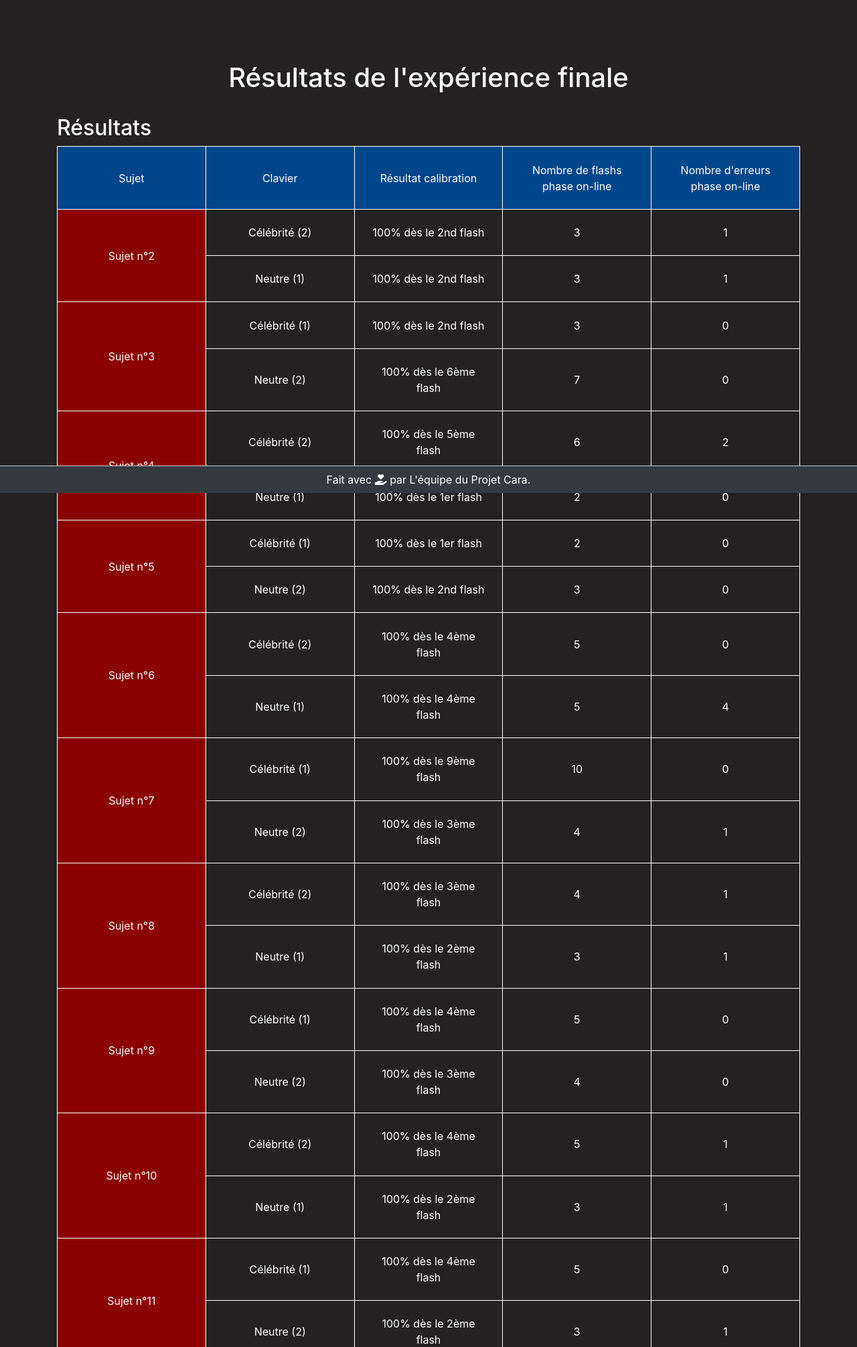
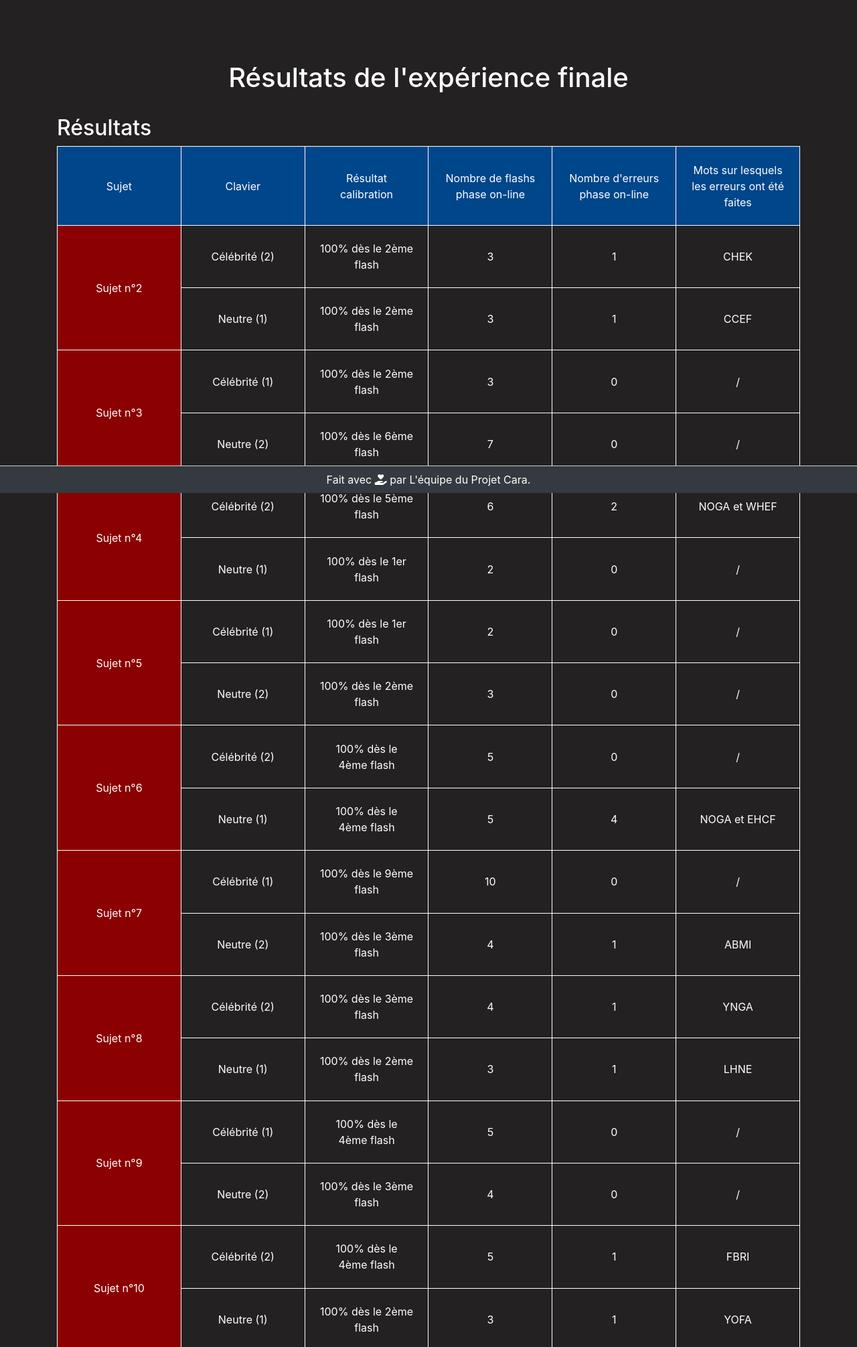
Before and after one commit to Zoko91/Website_Cara, a PHP site: page /resultats.php in a window 1280 px wide. Shown: the part 64-2075 px from the top of the page at 67% size. Run offline with PHP 8.4, Linux system fonts and the light colour scheme; some libraries are stand-ins or nearby versions.

Commit message:
page résultats

```diff
--- a/resultats.php
+++ b/resultats.php
@@ -14,35 +14,40 @@
                     <td>Résultat calibration</td>
                     <td>Nombre de flashs phase on-line</td>
                     <td>Nombre d'erreurs phase on-line</td>
+                    <td>Mots sur lesquels les erreurs ont été faites</td>
                 </tr>
                 <tr>
                 <tr>
                     <td rowspan="2" style="background-color : rgb(139,0,0)">Sujet n°2</td>
                     <td>Célébrité (2)</td>
-                    <td>100% dès le 2nd flash</td>
+                    <td>100% dès le 2ème flash</td>
                     <td>3</td>
                     <td>1</td>
+                    <td>CHEK</td>
                 </tr>
                 <tr>
                     <td>Neutre (1)</td>
-                    <td>100% dès le 2nd flash</td>
+                    <td>100% dès le 2ème flash</td>
                     <td>3</td>
                     <td>1</td>
+                    <td>CCEF</td>
                 </tr>
                 </tr>
                 <tr>
                 <tr>
                     <td rowspan="2" style="background-color : rgb(139,0,0)">Sujet n°3</td>
                     <td>Célébrité (1)</td>
-                    <td>100% dès le 2nd flash</td>
+                    <td>100% dès le 2ème flash</td>
                     <td>3</td>
                     <td>0</td>
+                    <td>/</td>
                 </tr>
                 <tr>
                     <td>Neutre (2)</td>
                     <td>100% dès le 6ème flash</td>
                     <td>7</td>
                     <td>0</td>
+                    <td>/</td>
                 </tr>
                 </tr>
                 <tr>
@@ -52,12 +57,14 @@
                     <td>100% dès le 5ème flash</td>
                     <td>6</td>
                     <td>2</td>
+                    <td>NOGA et WHEF</td>
                 </tr>
                 <tr>
                     <td>Neutre (1)</td>
                     <td>100% dès le 1er flash</td>
                     <td>2</td>
                     <td>0</td>
+                    <td>/</td>
                 </tr>
                 </tr>
                 <tr>
@@ -67,12 +74,14 @@
                     <td>100% dès le 1er flash</td>
                     <td>2</td>
                     <td>0</td>
+                    <td>/</td>
                 </tr>
                 <tr>
                     <td>Neutre (2)</td>
-                    <td>100% dès le 2nd flash</td>
+                    <td>100% dès le 2ème flash</td>
                     <td>3</td>
                     <td>0</td>
+                    <td>/</td>
                 </tr>
                 </tr>
                 <tr>
@@ -82,12 +91,14 @@
                     <td>100% dès le 4ème flash</td>
                     <td>5</td>
                     <td>0</td>
+                    <td>/</td>
                 </tr>
                 <tr>
                     <td>Neutre (1)</td>
                     <td>100% dès le 4ème flash</td>
                     <td>5</td>
                     <td>4</td>
+                    <td>NOGA et EHCF</td>
                 </tr>
                 </tr>
                 <tr>
@@ -97,12 +108,14 @@
                     <td>100% dès le 9ème flash</td>
                     <td>10</td>
                     <td>0</td>
+                    <td>/</td>
                 </tr>
                 <tr>
                     <td>Neutre (2)</td>
                     <td>100% dès le 3ème flash</td>
                     <td>4</td>
                     <td>1</td>
+                    <td>ABMI</td>
                 </tr>
                 </tr>
                 <tr>
@@ -112,12 +125,14 @@
                     <td>100% dès le 3ème flash</td>
                     <td>4</td>
                     <td>1</td>
+                    <td>YNGA</td>
                 </tr>
                 <tr>
                     <td>Neutre (1)</td>
                     <td>100% dès le 2ème flash</td>
                     <td>3</td>
                     <td>1</td>
+                    <td>LHNE</td>
                 </tr>
                 </tr>
                 <tr>
@@ -127,12 +142,14 @@
                     <td>100% dès le 4ème flash</td>
                     <td>5</td>
                     <td>0</td>
+                    <td>/</td>
                 </tr>
                 <tr>
                     <td>Neutre (2)</td>
                     <td>100% dès le 3ème flash</td>
                     <td>4</td>
                     <td>0</td>
+                    <td>/</td>
                 </tr>
                 </tr>
                 <tr>
@@ -142,12 +159,14 @@
                     <td>100% dès le 4ème flash</td>
                     <td>5</td>
                     <td>1</td>
+                    <td>FBRI</td>
                 </tr>
                 <tr>
                     <td>Neutre (1)</td>
                     <td>100% dès le 2ème flash</td>
                     <td>3</td>
                     <td>1</td>
+                    <td>YOFA</td>
                 </tr>
                 </tr>
                 <tr>
@@ -157,12 +176,14 @@
                     <td>100% dès le 4ème flash</td>
                     <td>5</td>
                     <td>0</td>
+                    <td>/</td>
                 </tr>
                 <tr>
                     <td>Neutre (2)</td>
                     <td>100% dès le 2ème flash</td>
                     <td>3</td>
                     <td>1</td>
+                    <td>LFNE</td>
                 </tr>
                 </tr>
                 <tr>
@@ -172,12 +193,14 @@
                     <td>100% dès le 2ème flash</td>
                     <td>3</td>
                     <td>0</td>
+                    <td>/</td>
                 </tr>
                 <tr>
                     <td>Neutre (1)</td>
                     <td>100% dès le 3ème flash</td>
                     <td>4</td>
                     <td>0</td>
+                    <td>/</td>
                 </tr>
                 </tr>
             </table>
@@ -186,5 +209,28 @@
             <br/>
 
         </section>
+        <section>
+            <h2>Analyse des résultats</h2>
+            <p>
+                Tout d'abord, étudions la réussite obtenue lors de "l'écriture" des quatre mots imposés en phase de test on-line.
+                En moyenne, le pourcentage de réussite est de 97,5 % avec le clavier célébrité, contre 94,375% avec le clavier neutre.
+                On ne distingue donc pas à première vue de réelle différence entre les performances réalisées avec les deux claviers. Néanmoins,
+                une analyse statistique plus poussée pourra être réalisée, afin de vérifier s'il y a ou non une différence significative.
+            </p>
+            <br/>
+            <img class="image" src="images/reussite.png" alt="Graphique illustrant le pourcentage de réussite moyen de chaque clavier dans l'écriture des mots"/>
+            <p class="text-center"><em>Figure n°1 : Pourcentage de réussite moyen obtenu avec chaque clavier pour "l'écriture" des mots</em></p>
+            <br/>
+            <p>
+                Nous pouvons tout de même étudier ces résultats sous un autre angle. En observant, pour chaque participant si celui-ci a fait plus d'erreurs
+                sur le clavier célébrité, sur le clavier neutre, ou autant sur les deux.<br/>
+                On remarque ainsi que plus de la moitié des sujets ont fait autant d'erreurs sur les deux claviers. Quatre participants en ont fait
+                plus sur le clavier neutre que sur le calvier célébrité, et un seul en a fait plus sur le clavier célébrité.
+            </p>
+            <br/>
+            <img class="image" src="images/erreurs.png" alt="Graphique illustrant le clavier avec lequel chaque participant a réalisé le plus d'erreurs"/>
+            <p class="text-center"><em>Figure n°2 : Clavier avec lequel chaque participant a réalisé le plus d'erreurs</em></p>
+            <br/>
+        </section>
     </div>
 <?php include("footer.php") ?>
```
Also changed, not shown: images/erreurs.png (added), images/reussite.png (added).
